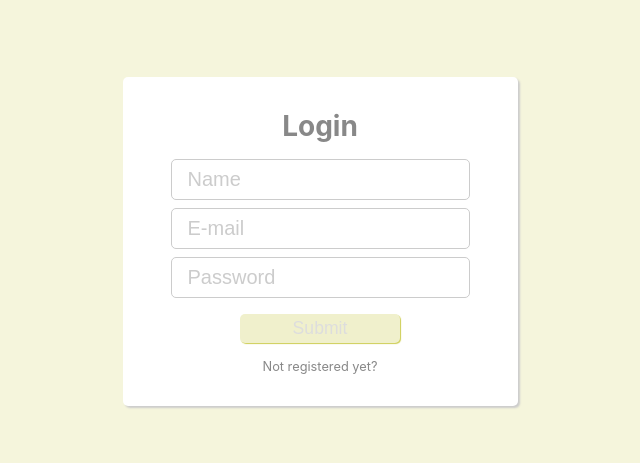
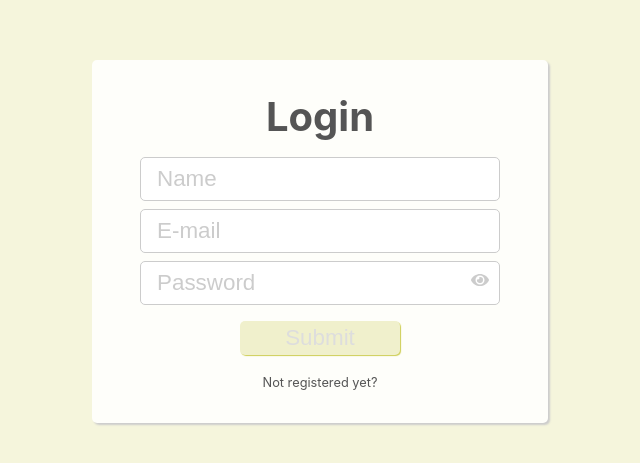
Before and after one commit to kss27thgen/NextChat, a Next.js app: page /auth in a window 1280 px wide. Shown: the part 159-622 px from the top of the page, without its empty margins (320-960 px from the left). Built offline with nearby package versions, Linux system fonts and the light colour scheme.

Commit message:
20211231 fix auth front-end

```diff
--- a/package.json
+++ b/package.json
@@ -8,6 +8,9 @@
     "start": "next start"
   },
   "dependencies": {
+    "@fortawesome/fontawesome-svg-core": "^1.2.36",
+    "@fortawesome/free-solid-svg-icons": "^5.15.4",
+    "@fortawesome/react-fontawesome": "^0.1.16",
     "dotenv": "^10.0.0",
     "firebase": "^9.6.1",
     "next": "12.0.7",
--- a/pages/auth.js
+++ b/pages/auth.js
@@ -1,4 +1,6 @@
 import React, { useState } from "react";
+import { FontAwesomeIcon } from "@fortawesome/react-fontawesome";
+import { faEye } from "@fortawesome/free-solid-svg-icons";
 
 const initialFormData = {
 	name: "",
@@ -9,6 +11,8 @@ const initialFormData = {
 const Auth = () => {
 	const [isLogin, setIsLogin] = useState(true);
 	const [formData, setFormData] = useState(initialFormData);
+	const [showPassword, setShowPassword] = useState(false);
+
 	const { name, email, password } = formData;
 
 	const handleChange = (e) => {
@@ -57,25 +61,33 @@ const Auth = () => {
 								onChange={handleChange}
 							/>
 						</div>
-						<div className="form--item">
+						<div className="form--item form--item-password">
 							<input
-								type="password"
+								type={showPassword ? "text" : "password"}
 								placeholder="Password"
 								name="password"
 								value={password}
 								onChange={handleChange}
 							/>
+							<FontAwesomeIcon
+								className={showPassword ? "" : "off"}
+								icon={faEye}
+								onClick={() => setShowPassword(!showPassword)}
+							/>
 						</div>
 						<button
 							className="form--button"
-							disabled={!name || !email || !password}
+							disabled={!name.trim() || !email || !password}
 						>
 							Submit
 						</button>
 					</form>
-					<p onClick={() => setIsLogin(!isLogin)}>
-						{isLogin ? "Not registered yet?" : "Login?"}
-					</p>
+					<span
+						className="form--note"
+						onClick={() => setIsLogin(!isLogin)}
+					>
+						{isLogin ? "Not registered yet?" : "Go to Login?"}
+					</span>
 				</section>
 			</div>
 		</>
--- a/styles/auth.sass
+++ b/styles/auth.sass
@@ -2,19 +2,18 @@
 .auth
     width: 100vw
     height: 100vh
-    color: #888
     display: flex
     justify-content: center
     align-items: center
     background-color: beige
     text-align: center
     h2
-        font-size: 1.75rem
+        font-size: 2.5rem
         margin-bottom: 1rem
     &--mainBox
         padding: 2rem 3rem
         border-radius: 5px
-        background-color: #fff
+        background-color: lighten(beige, 7.5)
         box-shadow: 2px 2px 2px #ccc
         .form
             &--item
@@ -22,19 +21,30 @@
                 &:last-of-type
                     margin-bottom: 1rem
                 input
+                    min-width: 22.5rem
                     padding: .5rem 1rem
-                    font-size: 1.25rem
+                    font-size: 1.4rem
                     border-radius: 5px
                     border: #ccc 1px solid
                     outline: none
                     &::placeholder
                         color: #ccc
+                &-password
+                    position: relative
+                    .fa-eye
+                        position: absolute
+                        right: .5rem
+                        top: 25%
+                        width: 1.5rem
+                        cursor: pointer
+                        &.off
+                            color: #ccc
             &--button
-                +button($color: #999, $bgColor: darken(beige, 4))
+                +button($bgColor: darken(beige, 4))
                 margin-bottom: 1rem
                 min-width: 10rem
                 &:disabled
                     color: #ddd
-        p
-            cursor: pointer
-            font-size: .8rem
+            &--note
+                cursor: pointer
+                font-size: .8rem
--- a/styles/base.sass
+++ b/styles/base.sass
@@ -2,13 +2,17 @@
     box-sizing: border-box
     padding: 0
     margin: 0
+    user-select: none
+body
+    color: #555
+
 ul
     list-style: none
 a
     text-decoration: none
 
-@mixin button($color, $bgColor)
-    font-size: 1.1rem
+@mixin button($color: #555, $bgColor)
+    font-size: 1.4rem
     padding: .25rem 2rem
     color: $color
     background-color: $bgColor
```
Also changed, not shown: 1 other file (tests, documents, lock files or other folders).
